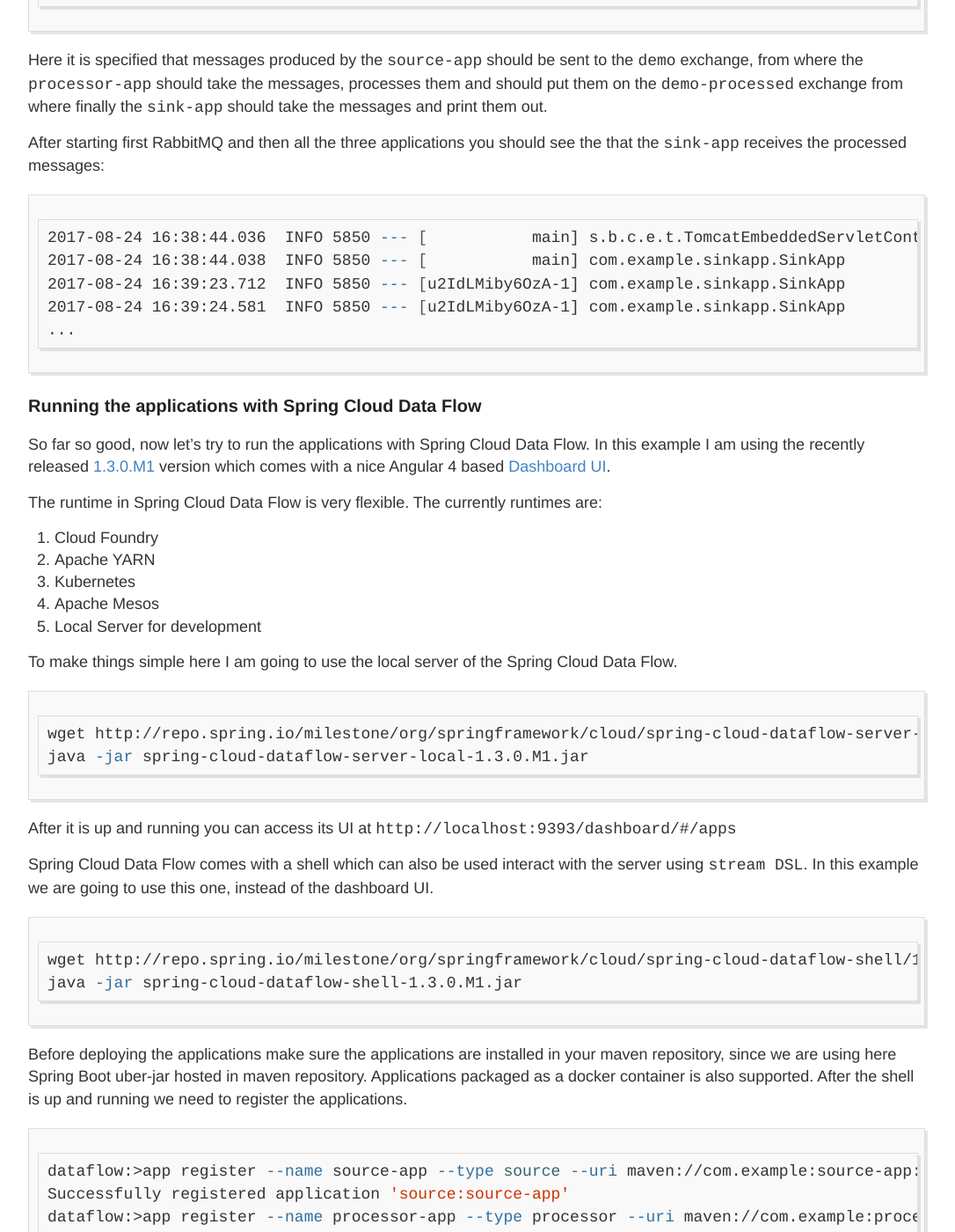
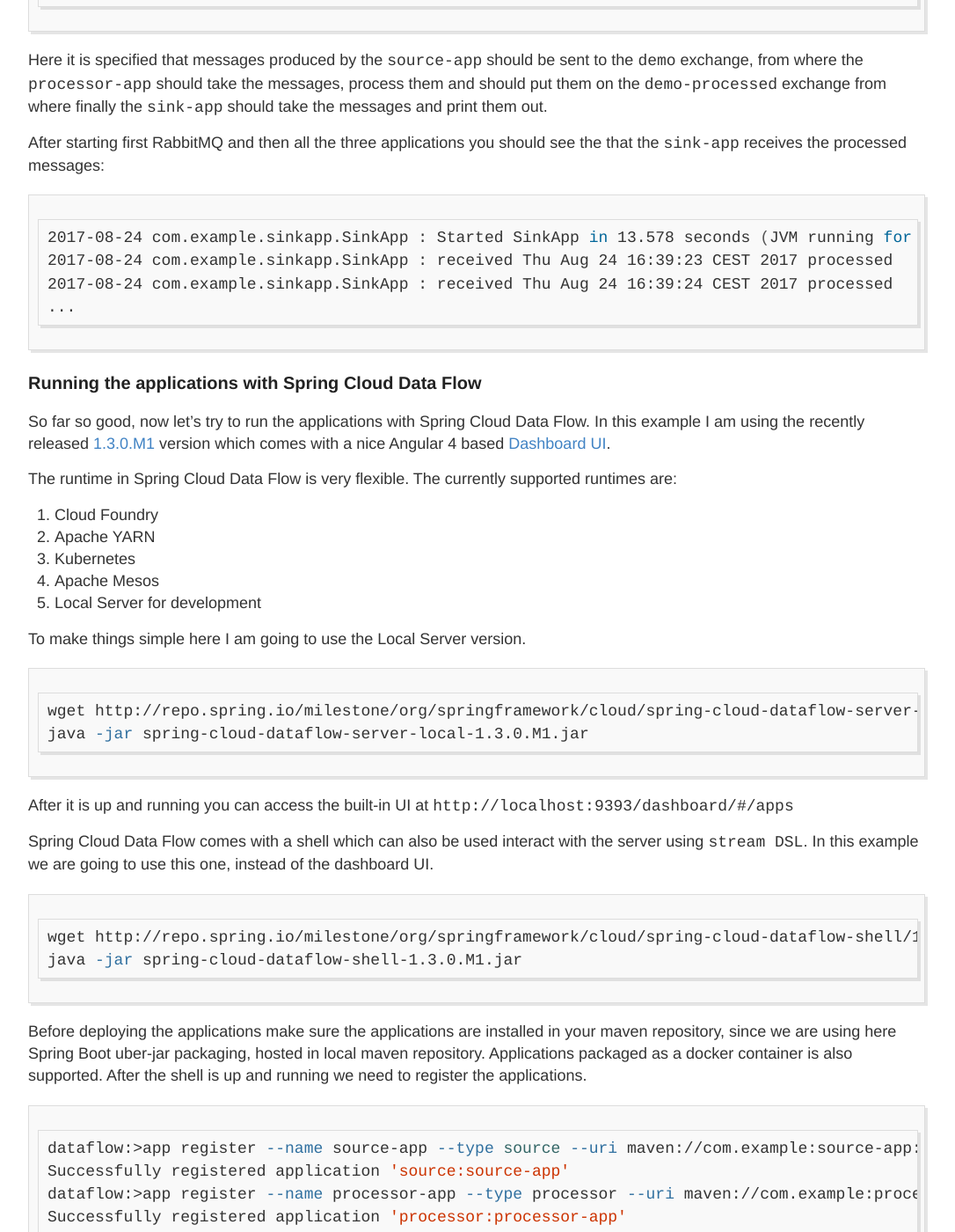
Before and after one commit to altfatterz/altfatterz.github.io, a Jekyll site: the page built from _posts/2017-08-24-streaming-with-spring-cloud-data-flow.md, in a window 1280 px wide and 1400 px high, scrolled down 2574 px. Shown: the whole window at 88% size, without its empty margins (98-1184 px from the left). Built offline with Jekyll 4.4.1, drawn with Linux system fonts in a browser that asks for light colours; comment, search, counter and statistics services are not loaded; some of the changed text lies outside the part shown.

Commit message:
more polishing

````diff
--- a/_posts/2017-08-22-streaming-with-spring-cloud-data-flow.md
+++ b/_posts/2017-08-24-streaming-with-spring-cloud-data-flow.md
@@ -4,11 +4,11 @@
 tags: [springcloud]
 ---
 
-In this blog post I want to show how to create a "Hello World" streaming example using Spring Cloud Data Flow which simplifies the development and deployment of applications focused on data processing use-cases.
-Spring Cloud Data Flow originates from Spring XD which was a standalone project to build distributed data pipelines for real-time and batch processing.
+In this blog post I want to show how to create a "Hello World" streaming example using [Spring Cloud Data Flow](http://cloud.spring.io/spring-cloud-dataflow/) which simplifies the development and deployment of applications focused on data processing use-cases.
+Spring Cloud Data Flow originates from [Spring XD](https://github.com/spring-projects/spring-xd) which was a standalone project to build distributed data pipelines for real-time and batch processing.
 
 In contrast to Spring XD, in Spring Cloud Data Flow the modules are autonomous deployable Spring Boot apps, which can be run individually with java -jar.
-These Spring Boot apps can use Spring Cloud Stream to quickly build a message-driven microservice, where the messaging middleware (like Apache Kafka, RabbitMQ, etc) is abstracted away.
+These Spring Boot apps can use [Spring Cloud Stream](https://cloud.spring.io/spring-cloud-stream/) to quickly build a message-driven microservice, where the messaging middleware (like Apache Kafka, RabbitMQ, etc) is abstracted away.
 In `Spring Cloud Stream` terminology streams are made up of `sources`, `sinks` and optionally `processors`.
 
 Below you can see a simple `source` application which with the help of `@InputChannelAdapter` annotation sends a message every second to the output channel of the `source` using an auto-configured poller which can be further customized using the `spring.integration.poller` property.
@@ -75,7 +75,7 @@
 
 ### Running the applications without Spring Cloud Data Flow
 
-In this example I am using RabbitMQ as a messaging middleware. Binding properties needs to be set in order for the applications to know which `exchange` send to or receive from the messages.
+In this example I am using RabbitMQ as a messaging middleware. Binding properties needs to be set in order for the applications to know to which `exchange` send or receive from the messages.
 
 ```bash
 java -jar target/sink-app-0.0.1-SNAPSHOT.jar \
@@ -87,15 +87,14 @@
     --spring.cloud.stream.bindings.output.destination: demo
 ```
 
-Here it is specified that messages produced by the `source-app` should be sent to the `demo` exchange, from where the `processor-app` should take the messages, processes them and should put them on the `demo-processed` exchange from where finally the `sink-app` should take the messages and print them out.
+Here it is specified that messages produced by the `source-app` should be sent to the `demo` exchange, from where the `processor-app` should take the messages, process them and should put them on the `demo-processed` exchange from where finally the `sink-app` should take the messages and print them out.
 
 After starting first RabbitMQ and then all the three applications you should see the that the `sink-app` receives the processed messages:
 
 ```bash
-2017-08-24 16:38:44.036  INFO 5850 --- [           main] s.b.c.e.t.TomcatEmbeddedServletContainer : Tomcat started on port(s): 8082 (http)
-2017-08-24 16:38:44.038  INFO 5850 --- [           main] com.example.sinkapp.SinkApp              : Started SinkApp in 13.578 seconds (JVM running for 14.81)
-2017-08-24 16:39:23.712  INFO 5850 --- [u2IdLMiby6OzA-1] com.example.sinkapp.SinkApp              : received Thu Aug 24 16:39:23 CEST 2017 processed
-2017-08-24 16:39:24.581  INFO 5850 --- [u2IdLMiby6OzA-1] com.example.sinkapp.SinkApp              : received Thu Aug 24 16:39:24 CEST 2017 processed
+2017-08-24 com.example.sinkapp.SinkApp : Started SinkApp in 13.578 seconds (JVM running for 14.81)
+2017-08-24 com.example.sinkapp.SinkApp : received Thu Aug 24 16:39:23 CEST 2017 processed
+2017-08-24 com.example.sinkapp.SinkApp : received Thu Aug 24 16:39:24 CEST 2017 processed
 ...
 ```
 
@@ -104,21 +103,21 @@
 So far so good, now let's try to run the applications with Spring Cloud Data Flow.
 In this example I am using the recently released [1.3.0.M1](https://spring.io/blog/2017/08/07/spring-cloud-data-flow-1-3-0-m1-released) version which comes with a nice Angular 4 based [Dashboard UI](http://cloud.spring.io/spring-cloud-dataflow-ui/).
 
-The runtime in Spring Cloud Data Flow is very flexible. The currently runtimes are:
+The runtime in Spring Cloud Data Flow is very flexible. The currently supported runtimes are:
 1. Cloud Foundry
 2. Apache YARN
 3. Kubernetes
 4. Apache Mesos
 5. Local Server for development
 
-To make things simple here I am going to use the local server of the Spring Cloud Data Flow.
+To make things simple here I am going to use the Local Server version.
 
 ```bash
 wget http://repo.spring.io/milestone/org/springframework/cloud/spring-cloud-dataflow-server-local/1.3.0.M1/spring-cloud-dataflow-server-local-1.3.0.M1.jar
 java -jar spring-cloud-dataflow-server-local-1.3.0.M1.jar
 ```
 
-After it is up and running you can access its UI at `http://localhost:9393/dashboard/#/apps`
+After it is up and running you can access the built-in UI at `http://localhost:9393/dashboard/#/apps`
 
 Spring Cloud Data Flow comes with a shell which can also be used interact with the server using `stream DSL`. In this example we are going to use this one, instead of the dashboard UI.
 
@@ -127,7 +126,7 @@
 java -jar spring-cloud-dataflow-shell-1.3.0.M1.jar
 ```
 
-Before deploying the applications make sure the applications are installed in your maven repository, since we are using here Spring Boot uber-jar hosted in maven repository. Applications packaged as a docker container is also supported.
+Before deploying the applications make sure the applications are installed in your maven repository, since we are using here Spring Boot uber-jar packaging, hosted in local maven repository. Applications packaged as a docker container is also supported.
 After the shell is up and running we need to register the applications.
 
 ```bash
@@ -212,6 +211,6 @@
 ...
 ```
 
-You can access the source code on my [github](http://altfatterz.github.io/spring-cloud-dafaflow-streaming-example). In a following post I will look into short lived application support using Spring Cloud Task and how this integrates again with Spring Cloud Data Flow. We might even use Kubernetes as runtime instead of Local Server, so stay tuned :)
+You can access the source code on my [github](https://github.com/altfatterz/spring-cloud-dataflow-streaming-example). In a following post I will look into short lived application support using [Spring Cloud Task](https://cloud.spring.io/spring-cloud-task/) and how this integrates again with Spring Cloud Data Flow. We might even use Kubernetes as runtime instead of Local Server, so stay tuned :)
 
 Happy coding & learning!
````
Also changed, not shown: other parts of _posts/2017-08-24-streaming-with-spring-cloud-data-flow.md (+3 -3 lines).
